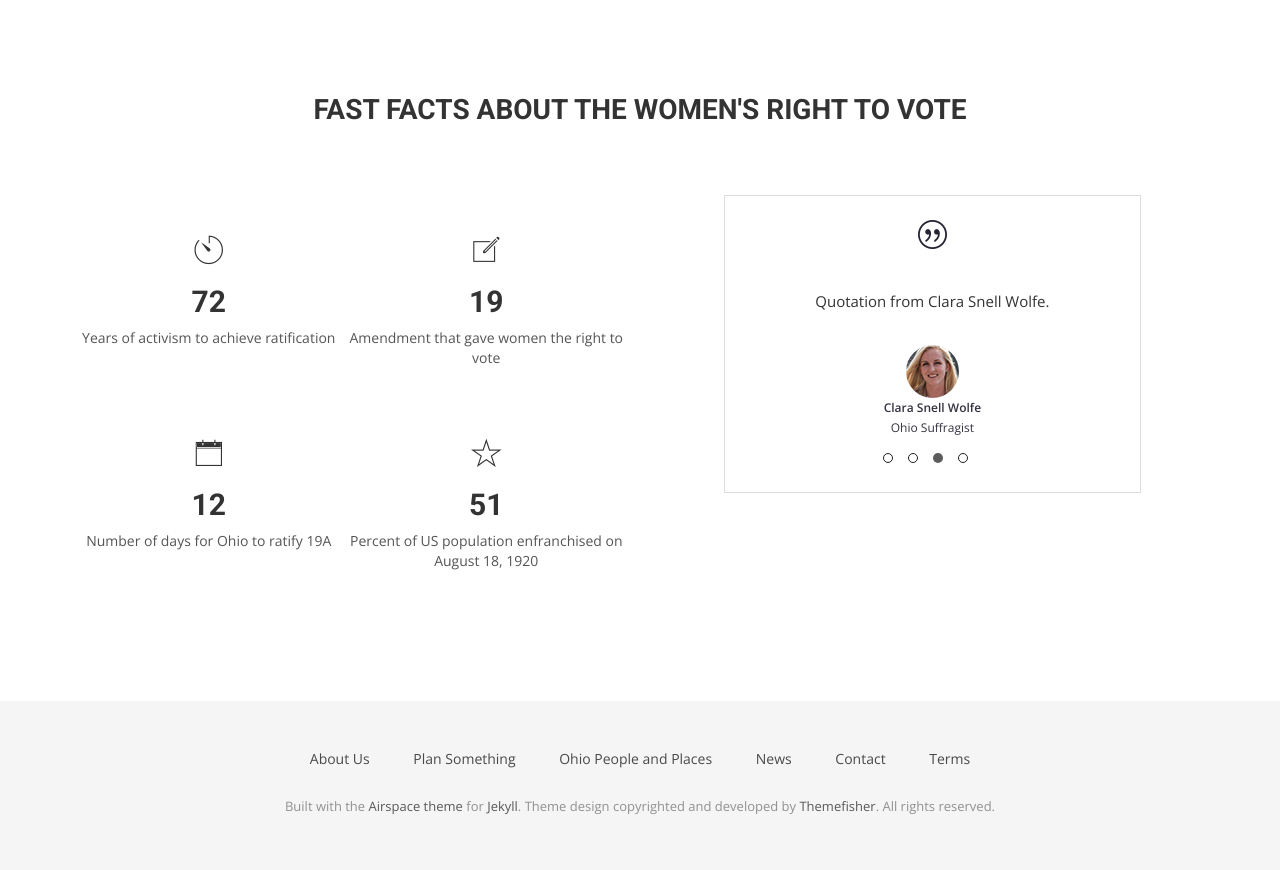
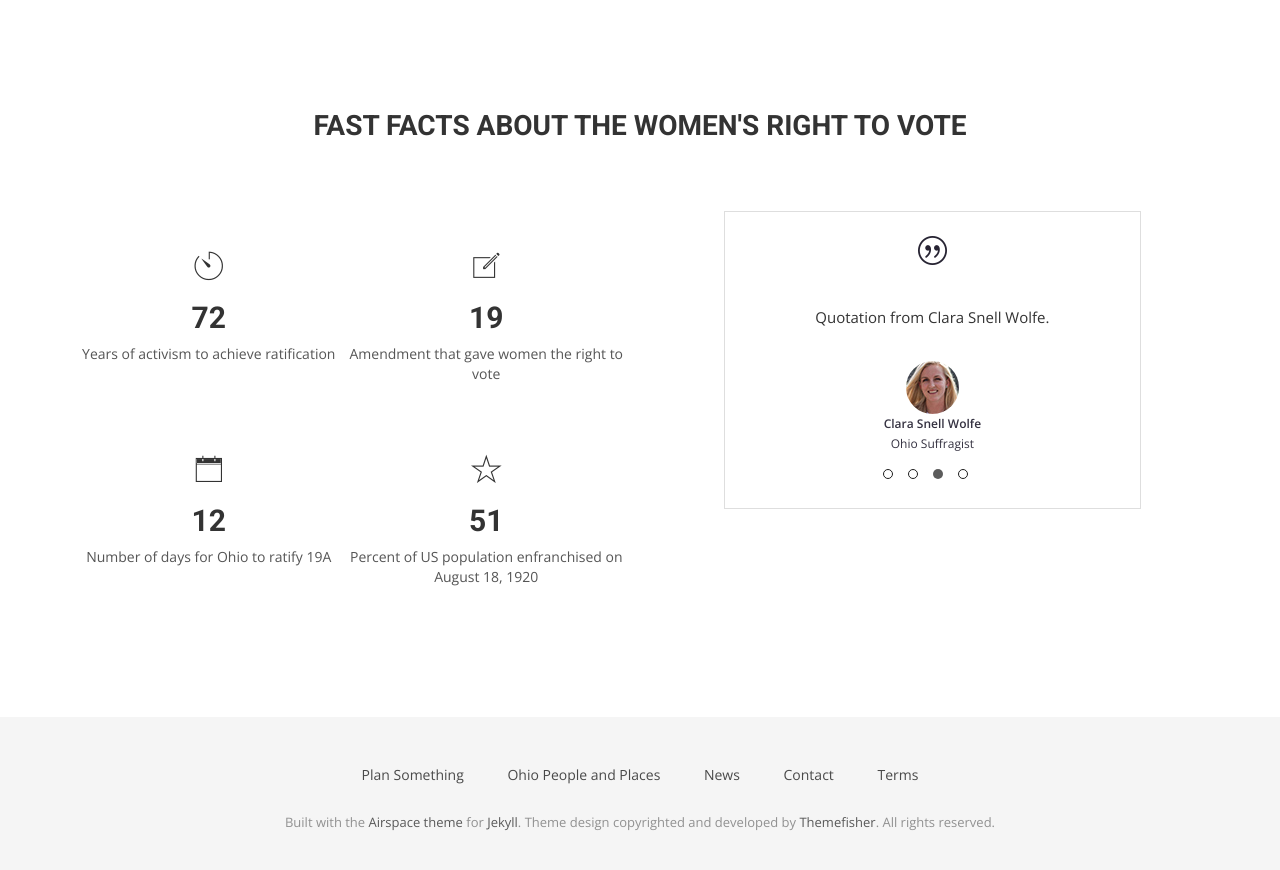
Before and after one commit to OhioSuffrageCentennial/ohiosuffragecentennial, a Jekyll site: the page built from index.html, in a window 1280 px wide and 900 px high, scrolled down 3079 px. Shown: the top 870 px of the window. Built offline with Jekyll 4.4.1, drawn with Linux system fonts in a browser that asks for light colours; nearby versions of some CDN libraries; some web fonts are replaced.

Commit message:
fix button and remove About Us link in footer

```diff
--- a/_includes/footer.html
+++ b/_includes/footer.html
@@ -5,7 +5,6 @@
       <div class="col-md-12">
         <div class="footer-manu">
           <ul>
-            <li><a href="#">About Us</a></li>
             <li><a href="{{ site.baseurl }}/plan">Plan Something</a></li>
             <li><a href="{{ site.baseurl }}/connections">Ohio People and Places</a></li>
             <li><a href="{{ site.baseurl }}/news">News</a></li>
--- a/index.html
+++ b/index.html
@@ -12,7 +12,7 @@
         <div class="block">
           <h1 class="animated fadeInUp">Ohio Suffrage Centennial</h1>
           <p class="animated fadeInUp">An information clearinghouse for Ohio events, sites, and connections to the 2020 women's suffrage centennial.</p>
-          <a class="btn btn-default btn-call-to-action" href="https://www.loc.gov/item/2001704187/" target="_blank">About this image</a>
+          <p><a class="btn btn-default btn-call-to-action" href="https://www.loc.gov/item/2001704187/" target="_blank">About this image</a></p>
         </div>
       </div>
     </div>
```
